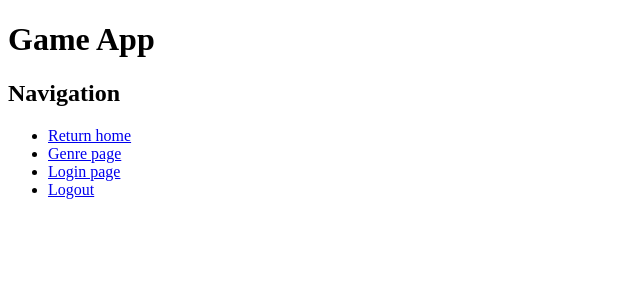
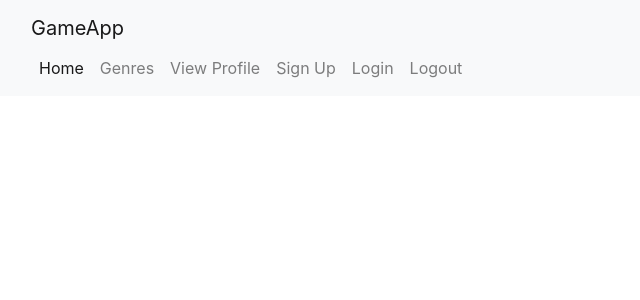
Before and after one commit to natalieoulman/projecthub, a Flask app: template templates/base.html in a window 1280 px wide. Shown: the top 300 px of the page, without its empty margins (0-640 px from the left). Run offline with Flask 2, Linux system fonts and the light colour scheme; the template is opened without the code that fills it, so the values that code supplies are empty; some libraries are stand-ins or nearby versions.

Commit message:
Feature freeze CSS style time

```diff
--- a/seed_database.py
+++ b/seed_database.py
@@ -9,8 +9,8 @@ import crud
 import model
 import server
 
-# os.system('dropdb gameapp')
-# os.system('createdb gameapp')
+os.system('dropdb gameapp')
+os.system('createdb gameapp')
 model.connect_to_db(server.app)
 model.db.create_all()
 
--- a/server.py
+++ b/server.py
@@ -6,7 +6,6 @@ import crud
 from jinja2 import StrictUndefined
 import requests
 import json
-import urlencode as ude
 
 app = Flask(__name__)
 app.secret_key = "ranchdressing"
@@ -16,8 +15,12 @@ app.jinja_env.undefined = StrictUndefined
 @app.route('/')
 def homepage():
     """View Homepage"""
+    if "logged_in_user" in session:
+        flash("You're already logged, fool")
+        return redirect('genre-form')
+    else:
+        return render_template('login.html')
 
-    return render_template('homepage.html')
 
 
 @app.route('/genre-form')
@@ -27,7 +30,7 @@ def genre_form():
 
     if "logged_in_user" not in session:
         flash("Please login to view this page")
-        return redirect('/login-form')
+        return redirect('/')
 
     return render_template('all_genres.html', genres=genres)
 
@@ -38,17 +41,17 @@ def all_genres():
 
     if "logged_in_user" not in session:
         flash("Please login to view this page")
-        return redirect('/login-form')
+        return redirect('/')
 
 
     genre_value = request.args.get("genres")
-    print('HEHEHEHEH')
-    print(genre_value)
+    genre_split = genre_value.split()
+    genre = "-".join(genre_split)
 
-    games_res = requests.get(f'https://api.rawg.io/api/games?genres={genre_value}'.lower())
+    games_res = requests.get(f'https://api.rawg.io/api/games?genres={genre}'.lower())
     game_results = games_res.json()
 
-    genre_res = requests.get(f'https://api.rawg.io/api/genres/{genre_value}'.lower())
+    genre_res = requests.get(f'https://api.rawg.io/api/genres/{genre}'.lower())
     genre_results = genre_res.json()
 
     game_name = []
@@ -69,18 +72,13 @@ def game_info():
     """Game Info for selected game"""
 
     game_value = request.args.get("game")
-    # special_char = set('`','~','!','@','#','$','%','^','&','*','(',')','_','-','+','=','{','[','}','}','|','\',':',';','"',''','<',',','>','.','?','/')
-    # for letter in game:
-    #     if letter in special_char:
-            #remove
     game_split = game_value.split()
     game = "-".join(game_split)
 
+
     game_res = requests.get(f'https://api.rawg.io/api/games/{game}'.lower())
-    # print("HEREHEHRHE")
-    # print(game_res)
+
     game_results = game_res.json()
-    # print(game_results)
 
 
     game_name = game_results['name']
@@ -88,15 +86,6 @@ def game_info():
     game_img = game_results['background_image']
 
     return render_template('game.html', game_name=game_name, game_desc=game_desc, game_img=game_img)
-
-@app.route('/login-form')
-def login_form():
-
-    if "logged_in_user" in session:
-        flash("You're already logged, fool")
-        return redirect('/')
-    else:
-        return render_template('login.html')
 
 
 @app.route('/login', methods=['GET', 'POST'])
@@ -106,6 +95,7 @@ def login_user():
     password = request.form.get('password')
 
     user = crud.get_specific_user_by_email(email)
+    print(user)
 
     if email:
         if user.password == password:
@@ -125,7 +115,7 @@ def logout_user():
 
     if "logged_in_user" not in session:
         flash("Please login to view this page")
-        return redirect('/login-form')
+        return redirect('/')
     else:
         session.pop('logged_in_user', None)
         flash("You're now logged out")
@@ -148,13 +138,48 @@ def register_user():
         flash("You already have an account. Please login")
     else:
         crud.create_user(fname, lname, email, password)
-        flash("You now have an account with GameApp")
+        flash("You now have an account with GameApp, please login to continue.")
 
     return redirect('/')
 
 
 
+@app.route('/user-profile')
+def user_profile():
 
+    liked_games = set()
+
+    if "logged_in_user" not in session:
+        flash("Please login to view this page")
+        return redirect('/')
+
+
+
+    user_id = session["logged_in_user"]
+    logged_user = crud.user_by_id_from_userlikes(user_id)
+
+    for game in logged_user:
+        liked_games.add(game.liked_api_game_name)
+
+
+    return render_template('user_profile.html', liked_games=liked_games)
+
+
+@app.route('/add-to-favorites', methods=['POST'])
+def add_to_favorites():
+
+
+    if "logged_in_user" not in session:
+        flash("Please login to view this page")
+        return redirect('/login-form')
+
+    fav_game_value = request.form.get("fav_game")
+    # print(fav_game_value)
+
+    if fav_game_value:
+        crud.add_favorite_game(session['logged_in_user'], fav_game_value)
+
+    return redirect('/')
 
 
 if __name__ == '__main__':
--- a/templates/base.html
+++ b/templates/base.html
@@ -1,9 +1,14 @@
 <!doctype html>
-<html>
+<html lang="en">
   <head>
     <meta charset="utf-8">
     <meta name="viewport" content="width=device-width">
     <link rel="icon" href="/favicon.ico" />
+    <link rel="stylesheet" type="text/css" href="/static/style.css">
+    <link rel="stylesheet" href="https://maxcdn.bootstrapcdn.com/bootstrap/4.5.2/css/bootstrap.min.css">
+    <script src="https://ajax.googleapis.com/ajax/libs/jquery/3.5.1/jquery.min.js"></script>
+    <script src="https://cdnjs.cloudflare.com/ajax/libs/popper.js/1.16.0/umd/popper.min.js"></script>
+    <script src="https://maxcdn.bootstrapcdn.com/bootstrap/4.5.2/js/bootstrap.min.js"></script>
     <title>
       {% block title %}{% endblock %}
     </title>
@@ -12,21 +17,44 @@
   </head>
 
   <body>
-
-      <h1>Game App</h1>
-      <h2>Navigation</h2>
-        <ul>
-          <li><a href="/">Return home</a></li>
-          <li><a href ="/genre-form">Genre page</a></li>
-          <li><a href ="/login-form">Login page</a></li>
-          <li><a href ="/logout-form">Logout</a></li>
-        </ul>
+    <!-- NAVBAR -->
+    <nav class="navbar navbar-expand-md navbar-light bg-light sticky-top">
+      <div class="container-fluid">
+        <div class="navbar-header">
+          <a class="navbar-brand" href="/">GameApp</a>
+          <button class="navbar-toggler" type="button" data-toggle="collapse" data-target="#navbarResponsive">
+          <span class="navbar-toggler-icon"></span>
+          </button>
+          <div class="collapse navbar-collapse" id="navbarResponsive">
+            <ul class="navbar-nav ml-auto">
+              <li class="nav-item active">
+                <a class="nav-link" href="/">Home </a>
+              </li>
+              <li class="nav-item">
+                <a class="nav-link" href="/genre-form">Genres </a>
+              </li>
+              <li class="nav-item">
+                <a class="nav-link" href="/user-profile">View Profile </a>
+              </li>
+              <li class="nav-item">
+                <a class="nav-link" href="/">Sign Up </a>
+              </li>
+              <li class="nav-item">
+                <a class="nav-link" href="/">Login </a>
+              </li>
+              <li class="nav-item">
+                <a class="nav-link" href="/logout-form">Logout</a>
+              </li>
+            </ul>
+        </div>
+      </div>
+    </nav>
         {% for msg in get_flashed_messages() %}
         <p class="flash-msg">
           {{ msg }}
         </p>
       {% endfor %}
-
+      </div>
     {% block body %}{% endblock %}
     {% block after_body %}{% endblock %}
   </body>
--- a/templates/homepage.html
+++ /dev/null
@@ -1,6 +0,0 @@
-{% extends 'base.html' %}
-{% block title %}Game App Home{% endblock %}
-
-{% block body %}
-
-{% endblock %}
```
Also changed, not shown: crud.py (+25 -2 lines), model.py (+12 -33 lines).
